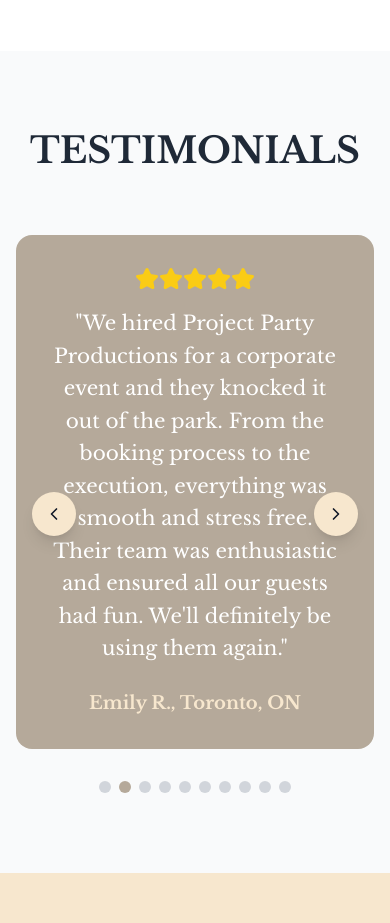
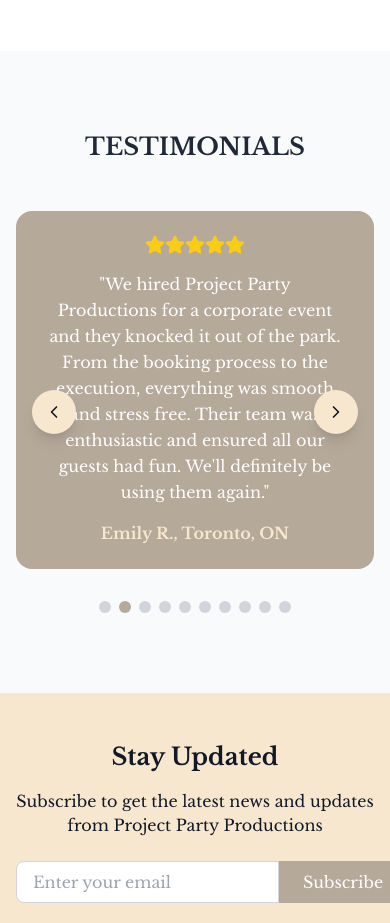
Before and after one commit to 00ElliotSop/ppp3, a React (Vite) app: page / in a window 390 px wide. Shown: the part 4780-5703 px from the top of the page. Built offline with nearby package versions, Linux system fonts and the light colour scheme.

Commit message:
Preserve Large Text on Desktop Screens

```diff
--- a/src/pages/Home.tsx
+++ b/src/pages/Home.tsx
@@ -277,19 +277,19 @@ const Home = () => {
       {/* Testimonials Section */}
       <section className="py-20 bg-gray-50">
         <div className="max-w-7xl mx-auto px-4">
-          <h2 className="text-4xl font-bold text-center text-gray-800 mb-16">TESTIMONIALS</h2>
+          <h2 className="text-2xl sm:text-3xl lg:text-4xl font-bold text-center text-gray-800 mb-12 sm:mb-16">TESTIMONIALS</h2>
           <div className="relative max-w-4xl mx-auto">
-            <div className="bg-[#B5A99A] rounded-2xl p-8 text-white min-h-[300px] flex flex-col justify-center">
+            <div className="bg-[#B5A99A] rounded-2xl p-6 sm:p-8 text-white min-h-[280px] sm:min-h-[300px] flex flex-col justify-center">
               <div className="flex justify-center mb-4">
                 {[...Array(testimonials[currentTestimonial].rating)].map((_, i) => (
-                  <Star key={i} size={24} className="text-yellow-400 fill-current" />
+                  <Star key={i} size={20} className="text-yellow-400 fill-current sm:w-6 sm:h-6" />
                 ))}
               </div>
-              <blockquote className="text-xl text-center mb-6 leading-relaxed">
+              <blockquote className="text-base sm:text-lg lg:text-xl text-center mb-4 sm:mb-6 leading-relaxed px-2">
                 "{testimonials[currentTestimonial].text}"
               </blockquote>
               <div className="text-center">
-                <p className="text-[#F7E7CE] font-semibold text-lg">
+                <p className="text-[#F7E7CE] font-semibold text-base sm:text-lg">
                   {testimonials[currentTestimonial].name}, {testimonials[currentTestimonial].location}
                 </p>
               </div>
```
